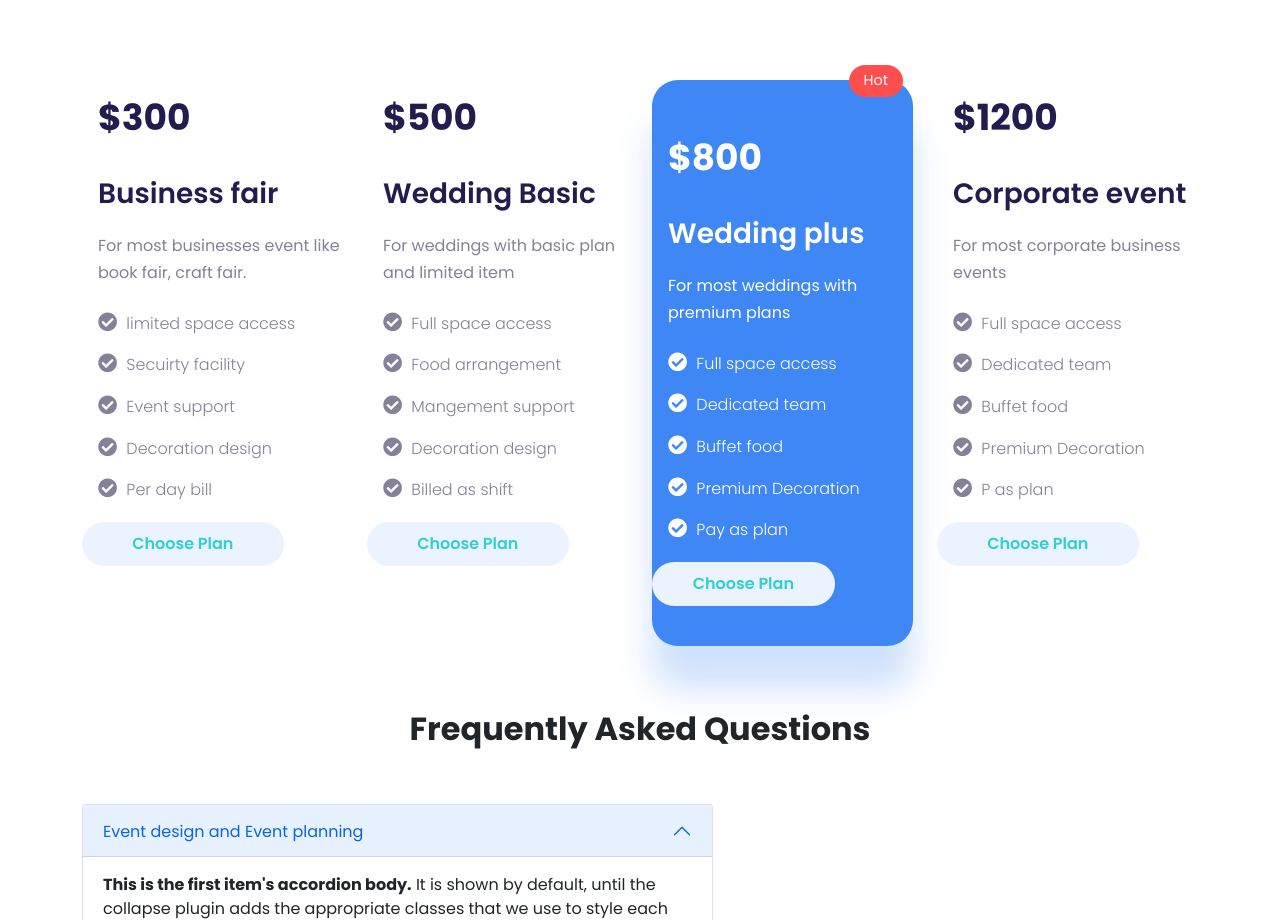
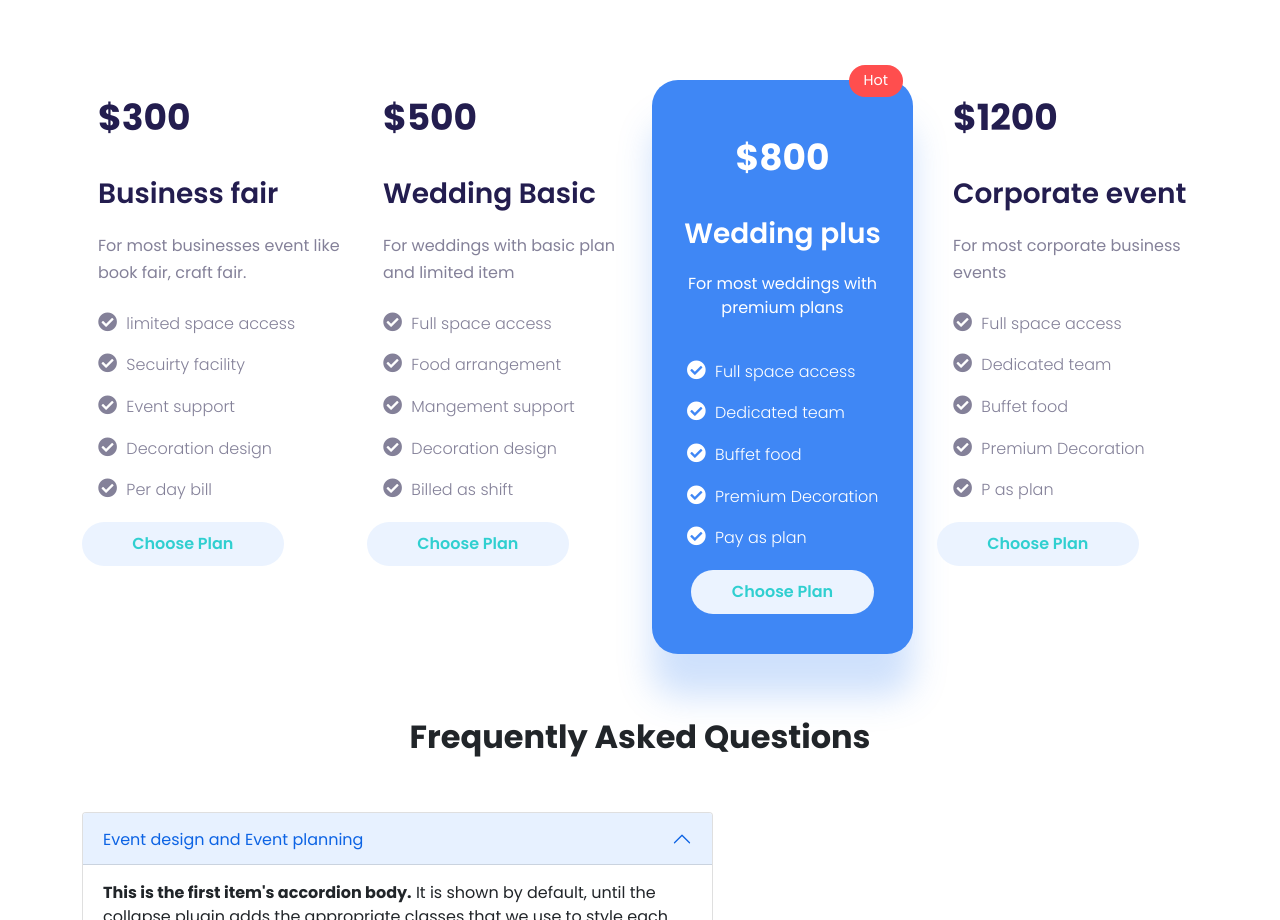
Before and after one commit to razibsaha/grand-sultan, a plain HTML site: page index.html in a window 1280 px wide. Shown: the part 1160-2080 px from the top of the page. Drawn offline with Linux system fonts and the light colour scheme.

Commit message:
Site completed and checked before deployment

```diff
--- a/index.html
+++ b/index.html
@@ -220,12 +220,12 @@
             <!-- Package 3--hot -->
             <div class="col">
               <div class="hot-card h-100">
-                <div class="card" style="width: 18rem;">
-                  <div class="card-body">
+                <div class="card d-flex justify-content-center align-items-center" style="width: 20rem;">
+                  <div class="card-body d-flex flex-column justify-content-center align-items-center">
                     <span class="card-notify-year">Hot</span>
                     <h5 class="card-title-package">$800</h5>
                     <h5 class="card-subtitle-package">Wedding plus</h5>
-                    <p class="card-para-package">For most weddings with premium plans</p>
+                    <p class="text-center">For most weddings with premium plans</p>
                   </div>
                   <ul class="list-group list-group-flush">
                     <li class="list-group-item"><i class="fas fa-check-circle"></i> Full space access</li>
```
